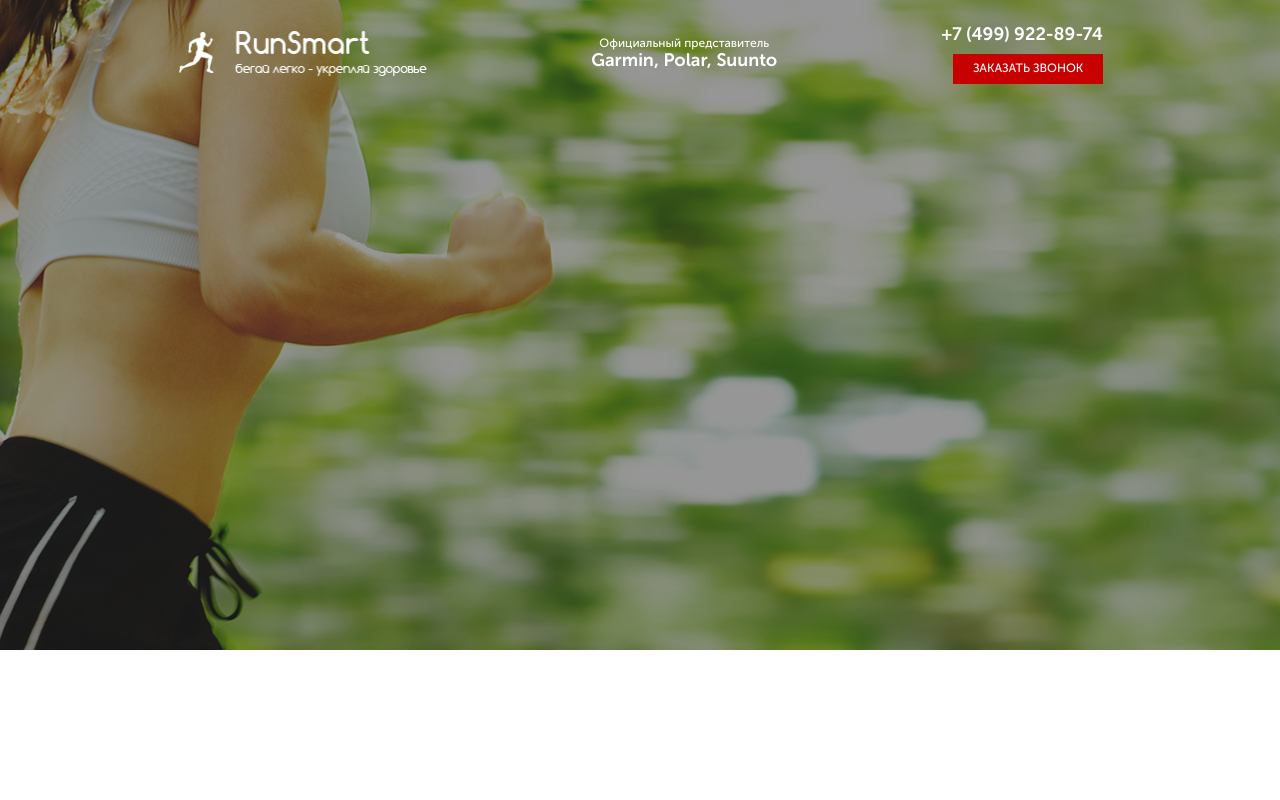
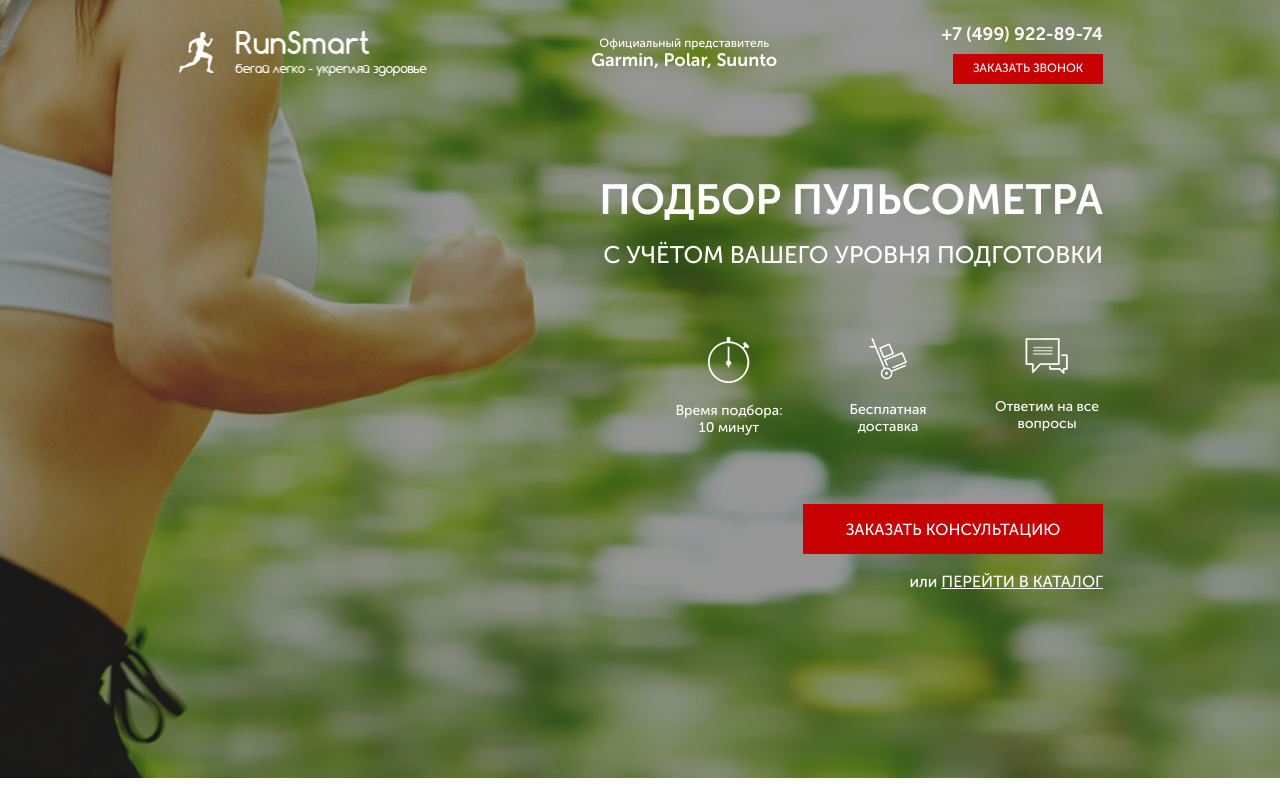
Before and after one commit to AlexFilimili/pulse, a website: page src/index.html in a window 1280 px wide. Drawn offline with Linux system fonts and the light colour scheme.

Commit message:
promo is ready

```diff
--- a/src/index.html
+++ b/src/index.html
@@ -26,6 +26,36 @@
         </div>
 
       </div>
+      <div class="promo__wrapper">
+
+        <h1>Подбор пульсометра</h1>
+
+        <h2>с учётом Вашего уровня подготовки</h2>
+
+        <div class="promo__icons">
+
+          <div class="promo_icon">
+            <img src="icons/icon_clock.png" alt="clock">
+            <div class="promo_icon_text">Время подбора: 10 минут</div>
+
+          </div>
+
+          <div class="promo_icon">
+            <img src="icons/icon_luggage_bag.png" alt="luggage bag">
+            <div class="promo_icon_text">Бесплатная доставка</div>
+
+          </div>
+
+          <div class="promo_icon">
+            <img src="icons/icon_messages.png" alt="messages">
+            <div class="promo_icon_text">Ответим на все вопросы</div>
+
+          </div>
+
+        </div>
+        <button class="button button_promo">заказать кОНСУЛЬТАЦИЮ</button>
+        <div class="to_the_catalog">или <a class="to_the_catalogLink" href="">ПЕРЕЙТИ В КАТАЛОГ</a></div>
+      </div>
 
     </div>
 
--- a/src/sass/blocks/_buttons.scss
+++ b/src/sass/blocks/_buttons.scss
@@ -8,4 +8,9 @@
     text-transform: uppercase;
     color: #ffffff;
     border: none;
+    &_promo {
+        width: 300px;
+        height: 50px;
+        font-size: 16px;
+    }
 }
--- a/src/sass/blocks/_promo.scss
+++ b/src/sass/blocks/_promo.scss
@@ -2,4 +2,61 @@
     min-height: 650px;
     background: url(../../img/bg_1_screen.png) center (center/cover) no-repeat;
     padding: 24px 0 93px 0;
+
+    h1 {
+        font-family: 'Museo Sans Cyrl 700';
+        font-size: 42px;
+        line-height: 1.2;
+        text-transform: uppercase;
+        color: #ffffff;
+        margin-bottom: 0;
+    }
+    h2 {
+        padding-top: 16px;
+        font-family: 'Museo Sans Cyrl 500';
+        font-size: 24px;
+        line-height: 1.2;
+        text-transform: uppercase;
+        color: #ffffff;
+        margin-bottom: 0;
+    }
+    .promo_icon {
+        width: 112px;
+        display: flex;
+        flex-direction: column;
+        align-items: center;
+        text-align: center;
+    }
+    .promo_icon_text {
+        margin-top: 20px;
+        font-family: 'Museo Sans Cyrl 500';
+        font-size: 14px;
+        line-height: 1.2;
+        color: #ffffff;
+    }
+
+
+
+    .to_the_catalog, .to_the_catalogLink {
+        margin-top: 18px;
+        font-family: 'Museo Sans Cyrl 500';
+        font-size: 16px;
+        line-height: 1.2;
+        color: #ffffff;
+    }
+    &__wrapper {
+        padding: 91px 0 93px 0;
+        display: flex;
+        flex-direction: column;
+        align-items: flex-end;
+
+    }
+    &__icons {
+        width: 430px;
+        display: flex;
+        justify-content: space-between;
+        margin: 67px 0 68px 0;
+
+    }
+
 }
```
Also changed, not shown: src/css/style.min.css.
